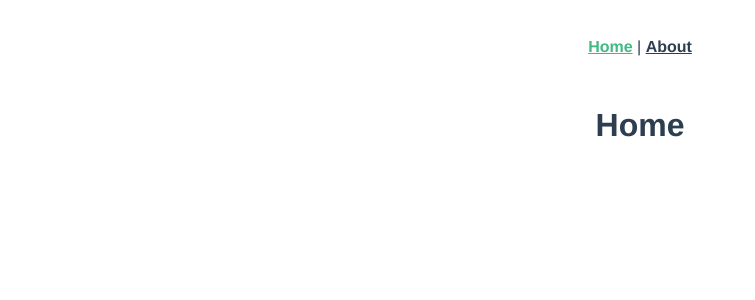
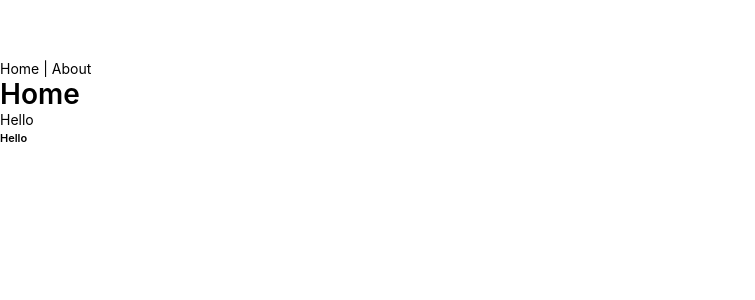
Before and after one commit to ahmetkorkmaz3/instagram-clone, a Vue app: page / in a window 1280 px wide. Shown: the top 300 px of the page, without its empty margins (0-755 px from the left). Built offline with nearby package versions, Linux system fonts and the light colour scheme.

Commit message:
Add Component: CustomText

```diff
--- a/src/App.vue
+++ b/src/App.vue
@@ -7,26 +7,3 @@
     <router-view />
   </div>
 </template>
-
-<style>
-#app {
-  font-family: Avenir, Helvetica, Arial, sans-serif;
-  -webkit-font-smoothing: antialiased;
-  -moz-osx-font-smoothing: grayscale;
-  text-align: center;
-  color: #2c3e50;
-}
-
-#nav {
-  padding: 30px;
-}
-
-#nav a {
-  font-weight: bold;
-  color: #2c3e50;
-}
-
-#nav a.router-link-exact-active {
-  color: #42b983;
-}
-</style>
--- /dev/null
+++ b/src/components/CustomText.vue
@@ -0,0 +1,38 @@
+<template>
+  <component :is="tag" :class="size">
+    <slot />
+  </component>
+</template>
+
+<script>
+export default {
+  name: 'CustomText',
+  props: {
+    tag: {
+      type: String,
+      default: 'span'
+    },
+    size: {
+      type: String,
+      default: 'normal',
+      validator: function(value) {
+        return ['normal', 'small', 'x-small', 'xx-small'].indexOf(value) !== -1
+      }
+    }
+  }
+}
+</script>
+
+<style scoped>
+.small {
+  font-size: 12px;
+}
+
+.x-small {
+  font-size: 11px;
+}
+
+.xx-small {
+  font-size: 10px;
+}
+</style>
--- a/src/main.js
+++ b/src/main.js
@@ -3,6 +3,7 @@ import App from './App.vue'
 import './registerServiceWorker'
 import router from './router'
 import store from './store'
+import './styles/app.css'
 
 Vue.config.productionTip = false
 
--- a/src/views/Home.vue
+++ b/src/views/Home.vue
@@ -1,13 +1,18 @@
 <template>
   <div class="home">
     <h1>Home</h1>
+    <CustomText tag="p">Hello</CustomText>
+    <CustomText tag="b" size="x-small">Hello</CustomText>
   </div>
 </template>
 
 <script>
-// @ is an alias to /src
+import CustomText from '@/components/CustomText'
 
 export default {
-  name: 'Home'
+  name: 'Home',
+  components: {
+    CustomText
+  }
 }
 </script>
```
